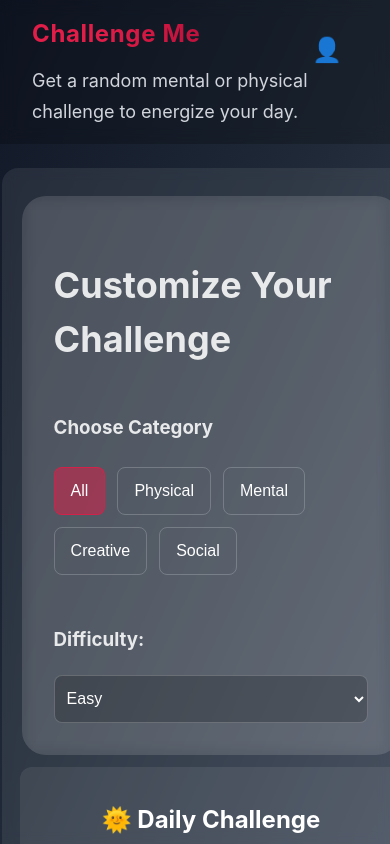
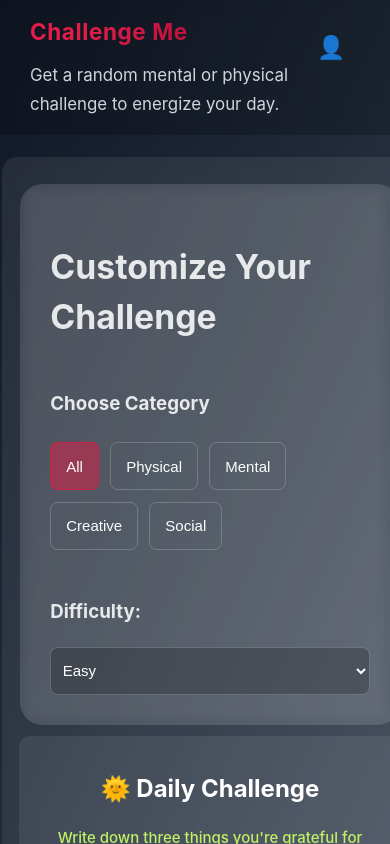
Before and after one commit to robertoandino/challenge-me, a React (Vite) app: page / in a window 390 px wide. Built offline with nearby package versions, Linux system fonts and the light colour scheme.

Commit message:
Refactor media queries for consistent font sizing across breakpoints

```diff
--- a/src/pages/responsive.css
+++ b/src/pages/responsive.css
@@ -34,6 +34,12 @@
     }
 }
 
+@media (max-width: 768px) {
+    html {
+        font-size: 14px;
+    }
+}
+
 @media (max-width: 400px) {
     .main-title {
         font-size: 2rem;
@@ -42,6 +48,13 @@
         font-size: 0.95rem;
         padding: 0.75rem 0.25rem;
     }
+    html {
+        font-size: 13px;
+    }
+}
+
+@media (max-width: 1024px) {
+    html { font-size: 15px; }
 }
 
 /* Responsive Controls Grid */
@@ -114,13 +127,3 @@
         padding: 1rem 0.5rem;
     }
 }
-
-@media (max-width: 400px) {
-    .main-title {
-        font-size: 1.5rem;
-    }
-    .challenge-text,
-    .daily-challenge-box {
-        font-size: 1rem;
-    }
-}
```
